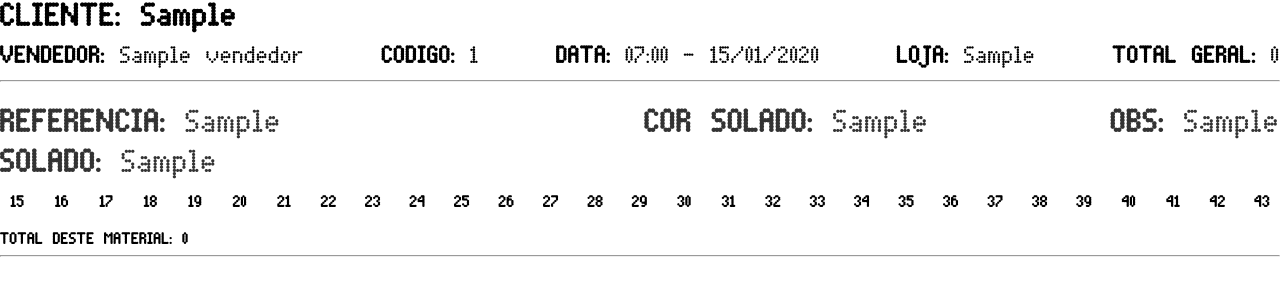
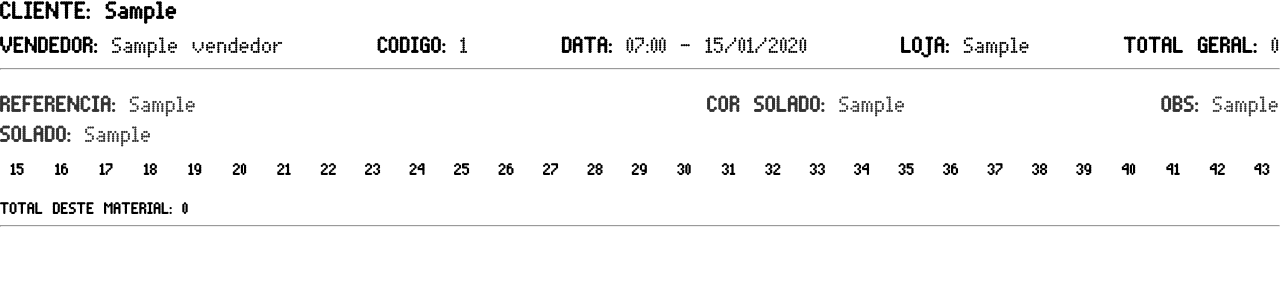
Before and after one commit to RubsNeto/PalmieX, a Django app: page /imprimir/1/ in a window 1280 px wide. Shown: the top 300 px of the page. Run offline with Django 5.2, Linux system fonts and the light colour scheme; a user stored in the database is signed in; tables that the repository leaves empty hold one stand-in row (values such as "Sample post"); some web fonts are replaced.

Commit message:
letras menores

```diff
--- a/static/css/imprimir.css
+++ b/static/css/imprimir.css
@@ -23,6 +23,9 @@
 p{
   font-size:1em;
 }
+h1{
+  font-size: 1.5em;
+}
 
 /* Estilo para a seção de detalhes do pedido */
 .detalhes-pedido {
@@ -31,7 +34,7 @@ p{
   justify-content: space-between;
   margin-top: 0.5em;
   margin-bottom: 0.5em;
-  font-size: 1.5em;
+  font-size: 1.4em;
 }
 
 /* Estilos para os blocos de informação (item-nome) */
@@ -52,7 +55,7 @@ p{
 
 .item-nome p {
   margin: 0;
-  font-size: 2rem;
+  font-size: 1.4rem;
   color: #333;
 }
 
@@ -115,7 +118,7 @@ p{
 
 /* Estilo para o número */
 .numero {
-  font-size: 1.0em;
+  font-size: 1.4em;
   margin-top: 0.3em;
 }
 
```
